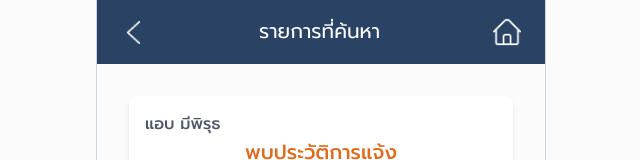
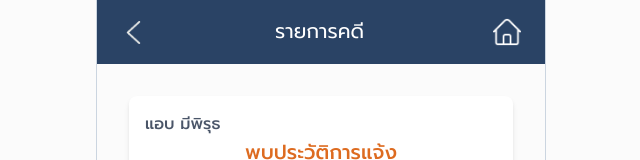
Before and after one commit to Inregist/susc, a React (Create React App) app in the folder frontend/: page /search-case in a window 1280 px wide. Shown: the top 160 px of the page, without its empty margins (319-959 px from the left). Built offline with nearby package versions, Linux system fonts and the light colour scheme.

Commit message:
search fix

```diff
--- a/frontend/src/pages/Search.tsx
+++ b/frontend/src/pages/Search.tsx
@@ -5,12 +5,12 @@ import SearchSub from "../assets/Search-sub.png";
 import { useForm } from "antd/lib/form/Form";
 import { useHistory } from "react-router-dom";
 
-import axios from "axios";
+// import axios from "axios";
 
 const Search = () => {
   const [form] = useForm();
   const history = useHistory();
-
+  message.config({ maxCount: 1 });
   const [noResultModal, setNoResultModal] = useState(false);
 
   const onFinish = ({ name, bank, phone }) => {
--- a/frontend/src/pages/SearchResultCase.tsx
+++ b/frontend/src/pages/SearchResultCase.tsx
@@ -7,7 +7,7 @@ const SearchResultCase = () => {
   const status = "พบประวัติการแจ้ง";
   return (
     <div className="min-h-screen">
-      <Navbar name="รายการที่ค้นหา" />
+      <Navbar name="รายการคดี" />
       <div className="p-8">
         <div className="px-4 py-4 mb-8 w-full rounded-lg shadow-md bg-white">
           <div className="text-base font-medium text-gray-700">แอบ มีพิรุธ</div>
--- a/frontend/src/pages/SearchResultDetail.tsx
+++ b/frontend/src/pages/SearchResultDetail.tsx
@@ -4,7 +4,7 @@ import Navbar from "../components/Navbar";
 const SearchResultCase = () => {
   return (
     <div className="min-h-screen">
-      <Navbar name="รายการที่ค้นหา" />
+      <Navbar name="รายละเอียดคดี" />
       <div className="px-8 py-8 m-6 bg-white rounded-lg">
         <Field name="ชื่อผู้ขาย" value="นางแอบบ์ มีพิรุธ" />
         <Field name="สินค้า" value="กางเกงลายเซ็กซี่" />
```
